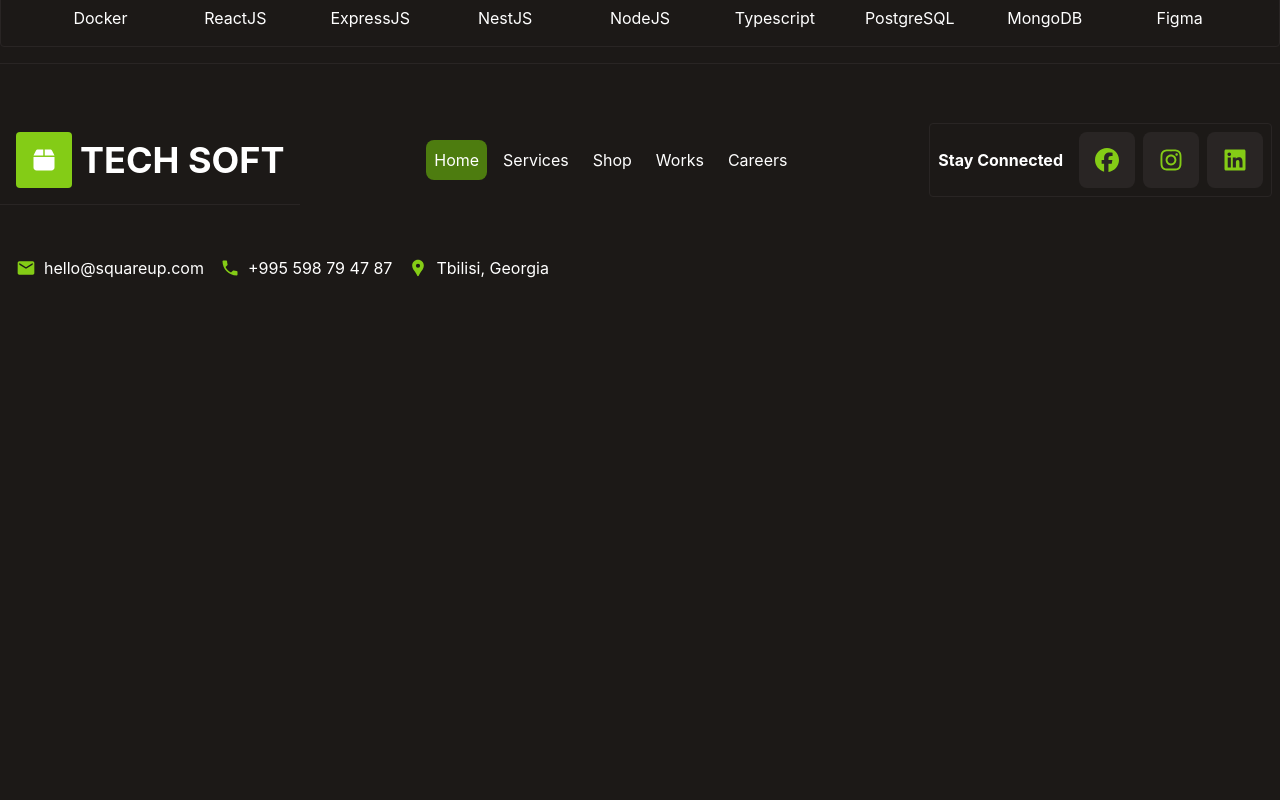
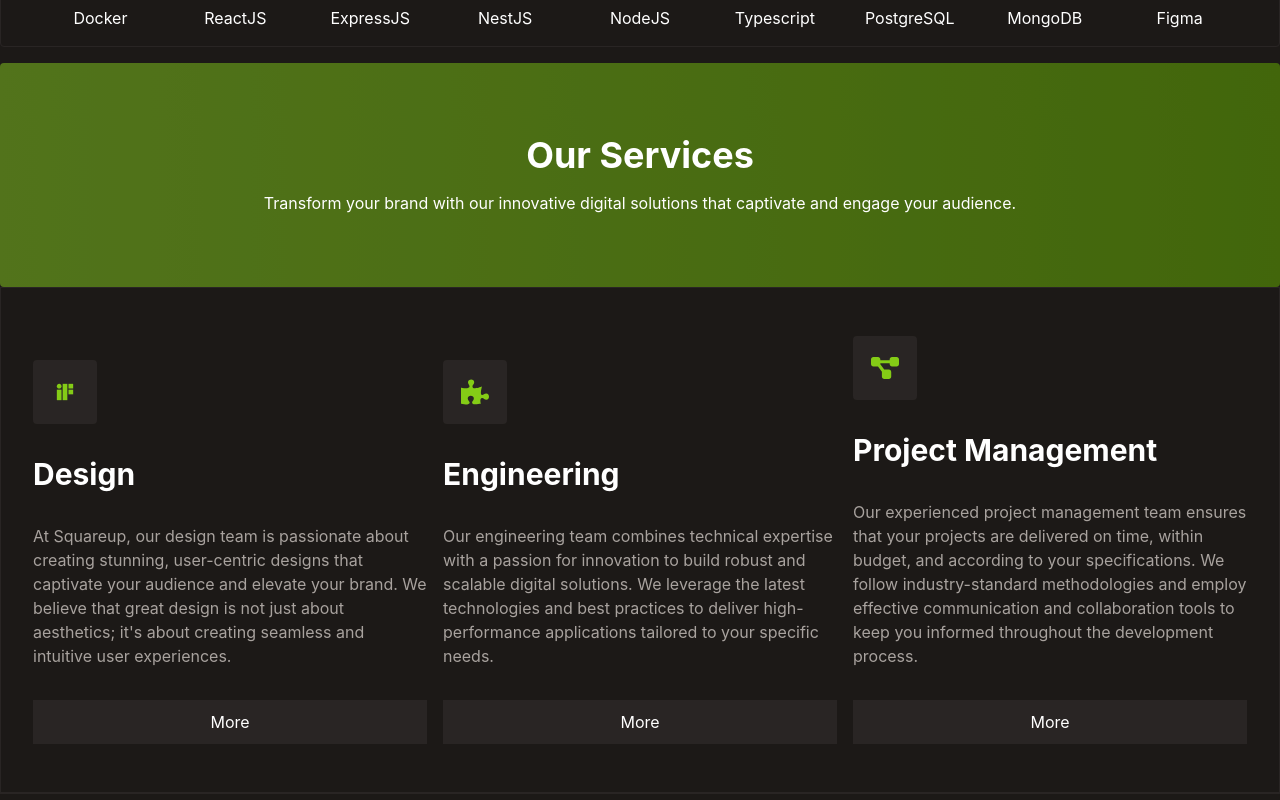
Before and after one commit to Nutsu31/techsoft, a React (Vite) app: page / in a window 1280 px wide. Shown: the part 900-1700 px from the top of the page. Before the commit the page ends 1204 px from the top, so only its background shows below. Built offline with nearby package versions, Linux system fonts and the light colour scheme; what tailwind-safelist-generator would draw is missing.

Commit message:
created service card

```diff
--- /dev/null
+++ b/src/components/shared/LongBanner.tsx
@@ -0,0 +1,47 @@
+import React from "react";
+import { CgIfDesign } from "react-icons/cg";
+import { FaPuzzlePiece } from "react-icons/fa";
+import { FaDiagramProject } from "react-icons/fa6";
+import Button from "../ui/Buttons";
+
+const LongBanner = ({
+  img,
+  title,
+  subTitle,
+  cardProps = [],
+}: {
+  img: string;
+}) => {
+  return (
+    <>
+      <div className="relative h-56 p-4 flex flex-col items-center justify-center gap-4">
+        <div className="w-full h-56 bg-gradient-to-r from-lime-400 to-lime-500 rounded brightness-50 flex flex-col absolute z-[-100] top-0 left-0"></div>
+        <h1 className="text-white text-4xl font-bold">{title}</h1>
+        <p className="text-white ">{subTitle}</p>
+      </div>
+      <div
+        className={`border border-stone-800 grid grid-cols-1 justify-between gap-4 w-full p-8 md:grid-cols-2 lg:grid-cols-3 grid-rows-${
+          cardProps.length / 2
+        }`}
+      >
+        {cardProps.map((item) => (
+          <div className="self-end flex flex-col gap-8 w-full mt-4 pb-4">
+            <div className="w-16 h-16 bg-stone-800 rounded flex items-center justify-center ">
+              {item.icon}
+            </div>
+            <h3 className="text-white text-3xl font-bold">{item.title}</h3>
+            <p className="text-stone-400">{item.sub}</p>
+            <Button
+              className="bg-stone-800 hover:bg-lime-500 transition duration-300 ease-in-out"
+              variant="solid"
+            >
+              More
+            </Button>
+          </div>
+        ))}
+      </div>
+    </>
+  );
+};
+
+export default LongBanner;
--- a/src/view/landing/LandingPage.tsx
+++ b/src/view/landing/LandingPage.tsx
@@ -2,13 +2,39 @@ import Hero from "../../assets/hero.png";
 import React from "react";
 import Banner from "./components/Banner";
 import TechStack from "./components/TechStack";
-const bannerTitle = `TECH SOFT as a Software Development Company
-that will Work`;
+import LongBanner from "../../components/shared/LongBanner";
+import ServiceBanner from "../../assets/Text Container.png";
+import { CgIfDesign } from "react-icons/cg";
+import { FaPuzzlePiece } from "react-icons/fa";
+import { FaDiagramProject } from "react-icons/fa6";
 const LandingPage = () => {
+  const cardProps = [
+    {
+      title: "Design",
+      sub: "At Squareup, our design team is passionate about creating stunning, user-centric designs that captivate your audience and elevate your brand. We believe that great design is not just about aesthetics; it's about creating seamless and intuitive user experiences.",
+      icon: <CgIfDesign color="rgb(132 204 22)" size={28} />,
+    },
+    {
+      title: "Engineering",
+      sub: "Our engineering team combines technical expertise with a passion for innovation to build robust and scalable digital solutions. We leverage the latest technologies and best practices to deliver high-performance applications tailored to your specific needs.",
+      icon: <FaPuzzlePiece color="rgb(132 204 22)" size={28} />,
+    },
+    {
+      title: "Project Management",
+      sub: "Our experienced project management team ensures that your projects are delivered on time, within budget, and according to your specifications. We follow industry-standard methodologies and employ effective communication and collaboration tools to keep you informed throughout the development process.",
+      icon: <FaDiagramProject color="rgb(132 204 22)" size={28} />,
+    },
+  ];
   return (
     <>
-      <Banner img={Hero} title={bannerTitle} />
+      <Banner />
       <TechStack />
+      <LongBanner
+        img={ServiceBanner}
+        cardProps={cardProps}
+        title="Our Services"
+        subTitle="Transform your brand with our innovative digital solutions that captivate and engage your audience."
+      />
     </>
   );
 };
--- a/src/view/landing/components/Banner.tsx
+++ b/src/view/landing/components/Banner.tsx
@@ -9,8 +9,9 @@ const workingFor = [
   "CMS Panels, ",
   "Etc.",
 ];
-
-const Banner = ({ img, title }) => {
+const title = `TechSOFT as a Software Development Company
+that will Work`;
+const Banner = () => {
   return (
     <div className="relative h-screen bg-[url('./src/assets/hero.png')] bg-cover bg-no-repeat bg-center lg:h-3/4 ">
       <div className="w-full h-full flex flex-col p-4 gap-4 items-center justify-center px-12 lg:flex-row py-12 justify-evenly">
--- a/tailwind.config.js
+++ b/tailwind.config.js
@@ -59,6 +59,9 @@ export default {
       "2xl": "1536px",
     },
     extend: {
+      zIndex: {
+        "-10": "-100",
+      },
       backgroundImage: {
         "hero-pattern": "url('./src/assets/hero.png')",
       },
```
Also changed, not shown: src/assets/Text Container.png (added), src/assets/serviceBanner.jpg (added).
